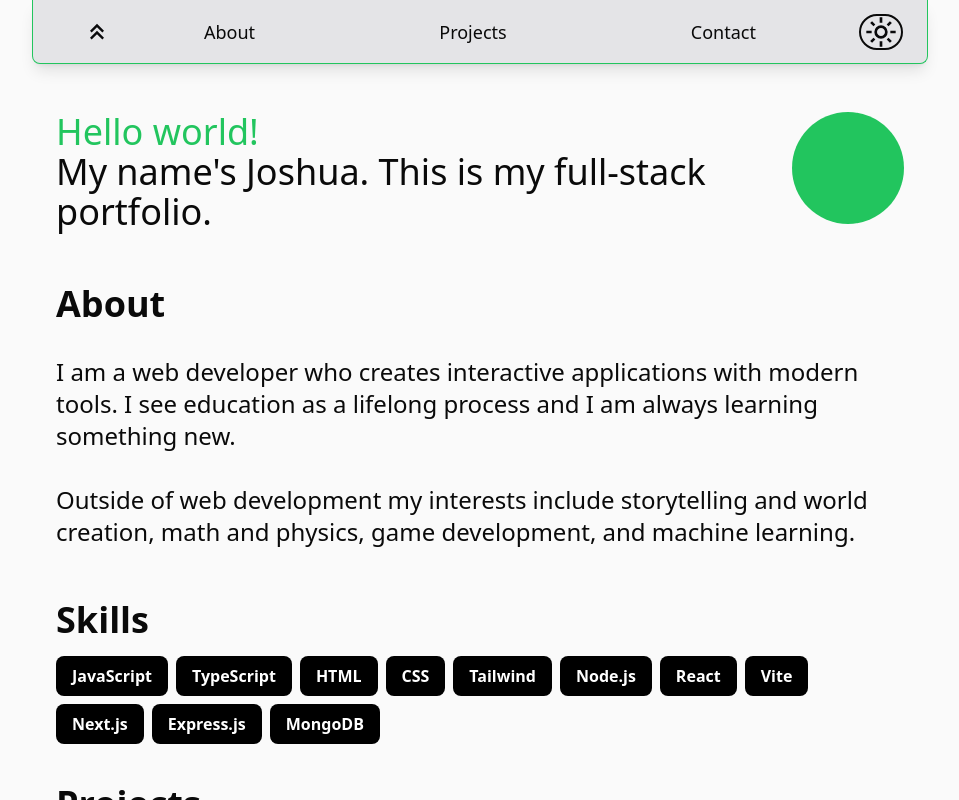
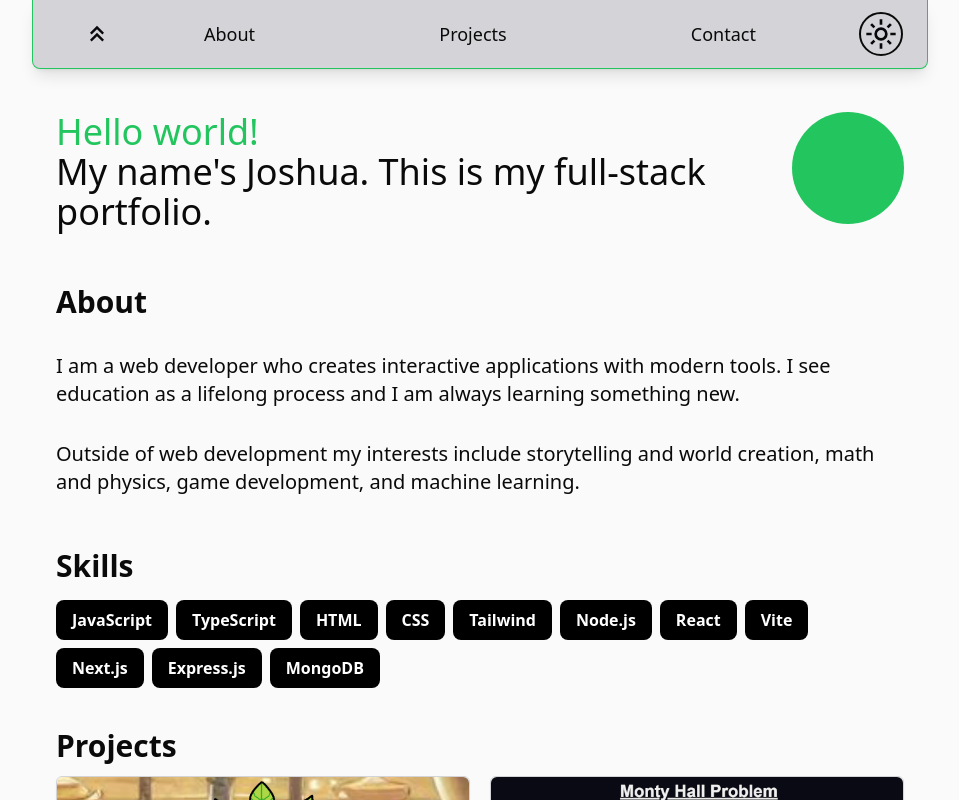
Before and after one commit to jrbarnhart/portfolio, a React (Vite) app: page / in a window 1280 px wide. Shown: the whole page, without its empty margins (160-1119 px from the left). Built offline with nearby package versions, Linux system fonts and the light colour scheme; the HTML template or start-up script is replaced by a standard one.

Commit message:
Adjust text size and nav style for large screens

```diff
--- a/src/components/About/About.tsx
+++ b/src/components/About/About.tsx
@@ -4,15 +4,13 @@ const About = () => {
       id="about"
       className="justify-self-center grid items-start gap-y-4 md:gap-y-8 py-3 rounded-3xl"
     >
-      <h2 className="col-span-full w-full text-3xl md:text-4xl font-bold">
-        About
-      </h2>
-      <p className="text-xl md:text-2xl">
+      <h2 className="col-span-full w-full text-3xl font-bold">About</h2>
+      <p className="text-xl">
         I am a web developer who creates interactive applications with modern
         tools. I see education as a lifelong process and I am always learning
         something new.
       </p>
-      <p className="text-xl md:text-2xl">
+      <p className="text-xl">
         Outside of web development my interests include storytelling and world
         creation, math and physics, game development, and machine learning.
       </p>
--- a/src/components/About/Skills.tsx
+++ b/src/components/About/Skills.tsx
@@ -3,9 +3,7 @@ import SkillTag from "../SkillTag";
 const Skills = () => {
   return (
     <div className="grid gap-y-4">
-      <h3 className="col-span-full w-full text-3xl md:text-4xl font-bold">
-        Skills
-      </h3>
+      <h3 className="col-span-full w-full text-3xl font-bold">Skills</h3>
       <div className="justify-self-center w-full flex flex-wrap gap-2">
         <SkillTag
           link="https://developer.mozilla.org/en-US/docs/Web/JavaScript"
--- a/src/components/Contact/Contact.tsx
+++ b/src/components/Contact/Contact.tsx
@@ -1,10 +1,8 @@
 const Contact = () => {
   return (
     <div id="contact" className="grid gap-y-4 md:gap-y-8 mb-36">
-      <h2 className="col-span-full w-full text-3xl md:text-4xl font-bold">
-        Contact Me
-      </h2>
-      <p>
+      <h2 className="col-span-full w-full text-3xl font-bold">Contact Me</h2>
+      <p className="text-xl">
         If you would like to contact me please send a message on{" "}
         <a
           className="text-green-500"
@@ -12,7 +10,7 @@ const Contact = () => {
         >
           LinkedIn
         </a>{" "}
-        and I will respond ASAP.
+        .
       </p>
     </div>
   );
--- a/src/components/Nav/DarkModeButton.tsx
+++ b/src/components/Nav/DarkModeButton.tsx
@@ -29,7 +29,7 @@ const DarkModeButton = () => {
   return (
     <button
       onClick={toggleDarkmode}
-      className="w-fit justify-self-end h-9 m-3 md:mr-5 lg:mr-6 p-1 hover:text-green-500 text-neutral-50 border-2 hover:border-green-500 border-neutral-950 dark:border-neutral-50 rounded-full aspect-square grid justify-center content-center"
+      className="group w-fit aspect-square justify-self-end m-3 md:mr-5 lg:mr-6 p-1 hover:text-green-500 text-neutral-50 border-2 hover:border-green-500 border-neutral-950 dark:border-neutral-50 rounded-full grid justify-center content-center"
     >
       {darkmode === "true" ? (
         <svg
@@ -47,7 +47,7 @@ const DarkModeButton = () => {
           height="32"
           viewBox="0 -960 960 960"
           width="32"
-          className="fill-zinc-950 dark:fill-zinc-50"
+          className="fill-zinc-950 dark:fill-zinc-50 group-hover:fill-green-500"
         >
           <path d="M480-360q50 0 85-35t35-85q0-50-35-85t-85-35q-50 0-85 35t-35 85q0 50 35 85t85 35Zm0 80q-83 0-141.5-58.5T280-480q0-83 58.5-141.5T480-680q83 0 141.5 58.5T680-480q0 83-58.5 141.5T480-280ZM200-440H40v-80h160v80Zm720 0H760v-80h160v80ZM440-760v-160h80v160h-80Zm0 720v-160h80v160h-80ZM256-650l-101-97 57-59 96 100-52 56Zm492 496-97-101 53-55 101 97-57 59Zm-98-550 97-101 59 57-100 96-56-52ZM154-212l101-97 55 53-97 101-59-57Zm326-268Z" />
         </svg>
--- a/src/components/Nav/Nav.tsx
+++ b/src/components/Nav/Nav.tsx
@@ -37,7 +37,7 @@ const Nav = () => {
 
   return (
     <div className="fixed bottom-5 lg:bottom-auto lg:top-0 w-full flex justify-center z-20">
-      <nav className="mx-4 w-full max-w-4xl grid h-16 grid-cols-[1fr_5fr_1fr] items-center text-neutral-950 dark:text-zinc-50 bg-zinc-200 dark:bg-zinc-800 rounded-full lg:rounded-lg lg:rounded-t-none shadow-lg border border-green-500 lg:border-t-0">
+      <nav className="mx-4 w-full max-w-4xl grid grid-cols-[1fr_5fr_1fr] items-center text-neutral-950 dark:text-zinc-50 bg-zinc-300 dark:bg-zinc-800 rounded-full lg:rounded-lg lg:rounded-t-none shadow-lg border border-green-500 lg:border-t-0">
         <div className="w-full h-full grid justify-items-center items-center">
           <NavLink
             targetId="title"
--- a/src/components/Projects/Projects.tsx
+++ b/src/components/Projects/Projects.tsx
@@ -6,9 +6,7 @@ const Projects = () => {
       id="projects"
       className="justify-self-center grid min-[900px]:grid-cols-2 gap-y-3 gap-x-2 md:gap-x-5 w-full rounded-3xl"
     >
-      <h1 className="col-span-full w-full text-3xl md:text-4xl font-bold">
-        Projects
-      </h1>
+      <h1 className="col-span-full w-full text-3xl font-bold">Projects</h1>
       <ProjectCard
         title="Munchlify Meal Planner"
         date="July, 2024"
```
